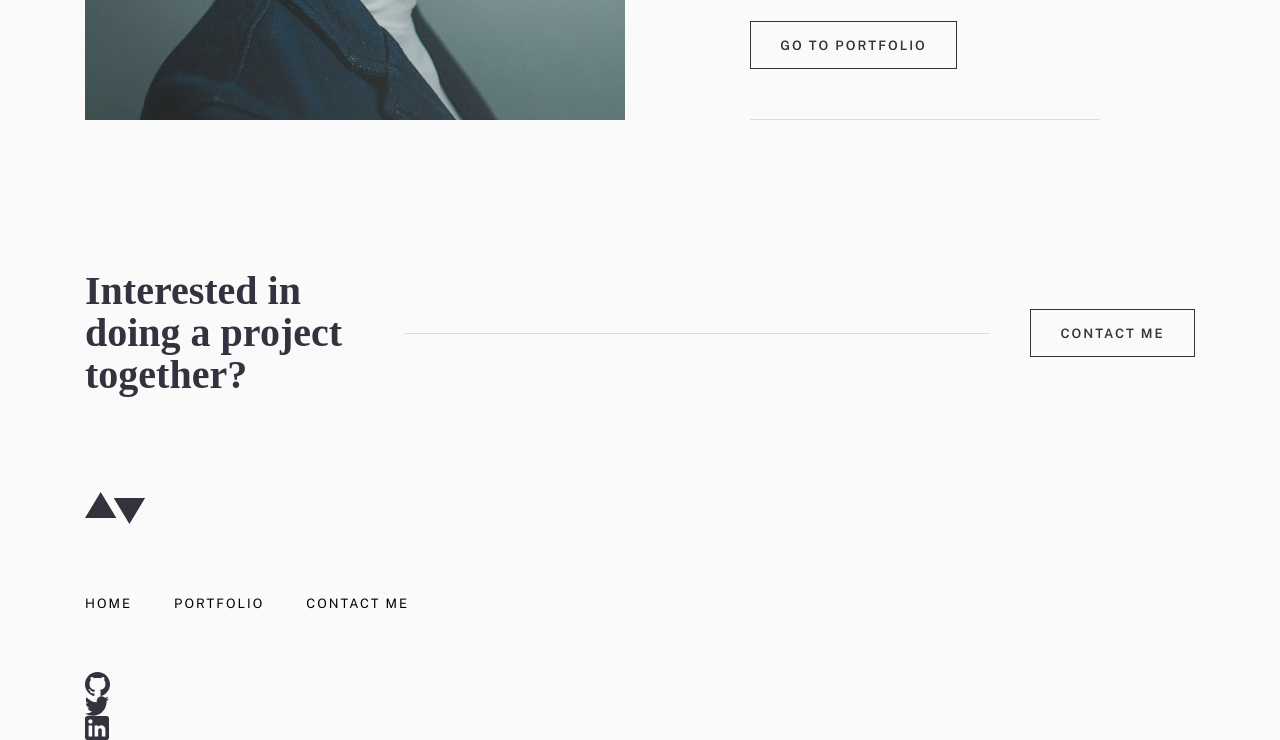
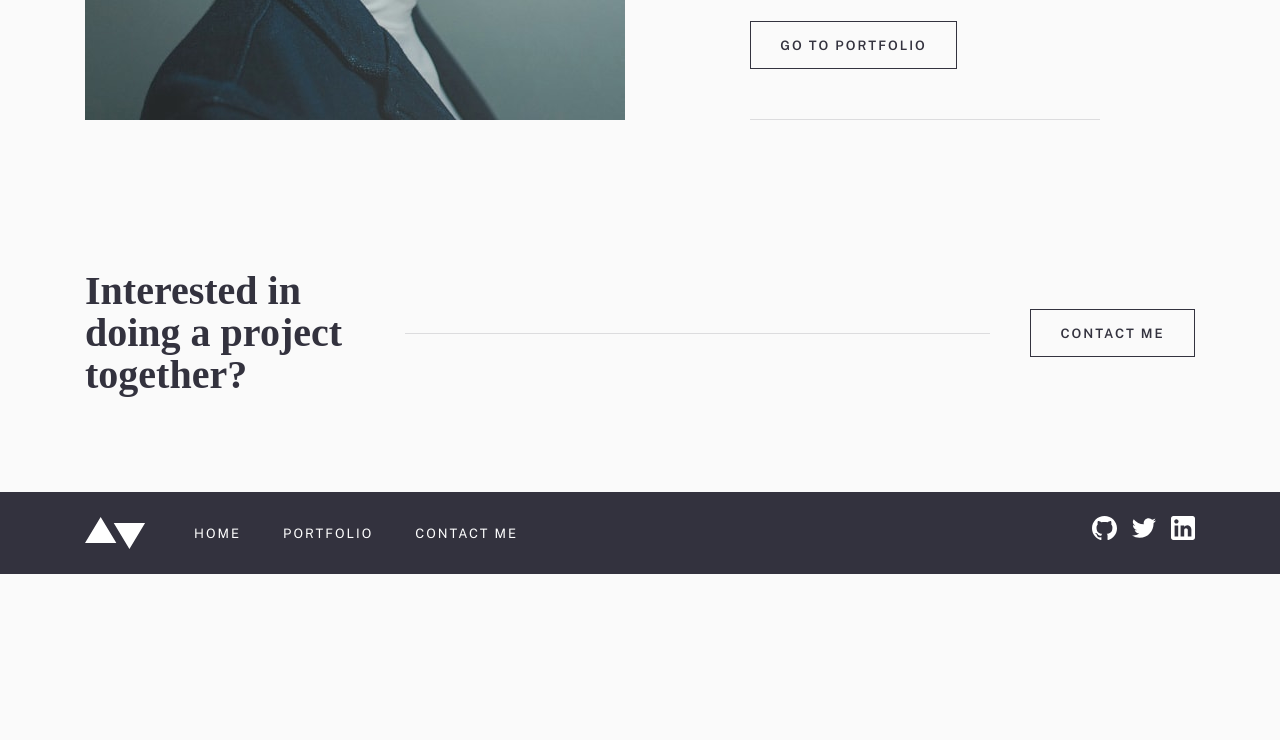
Before and after one commit to karolbanat/minimalist-portfolio-website, a website: page index.html in a window 1280 px wide. Shown: the part 1380-2120 px from the top of the page. After the commit the page ends 1954 px from the top, so only its background shows below. Drawn offline with nearby package versions, Linux system fonts and the light colour scheme; a web font is replaced by a local one.

Commit message:
Footer styling

```diff
--- a/index.html
+++ b/index.html
@@ -99,25 +99,29 @@
 
   <footer class="primary-footer">
     <div class="container">
-      <div class="flex">
+      <div class="footer-flex">
         <a aria-label="Home page" href="#"><img src="./dist/images/logo.svg" alt="" class="logo logo--light"></a>
         <nav aria-label="footer" class="navigation primary-footer__navigation">
           <ul class="navigation__nav-list">
-            <li><a href="#" class="nav-link">Home</a></li>
-            <li><a href="./html/portfolio.html" class="nav-link">Portfolio</a></li>
-            <li><a href="./html/contact.html" class="nav-link">Contact me</a></li>
+            <li><a href="#" class="nav-link primary-footer__link">Home</a></li>
+            <li><a href="./html/portfolio.html" class="nav-link primary-footer__link">Portfolio</a></li>
+            <li><a href="./html/contact.html" class="nav-link primary-footer__link">Contact me</a></li>
           </ul>
         </nav>
-        <ul class="socials-flex">
+        <ul class="socials-flex | margin-inline-start-auto-md">
           <li>
-            <a aria-label="GitHub" href="#" class="social-link"><img src="./dist/images/icons/github.svg" alt=""></a>
+            <a aria-label="GitHub" href="#" class="social-link social-link--light">
+              <img src="./dist/images/icons/github.svg" alt="">
+            </a>
           </li>
           <li>
-            <a aria-label="Twitter" href="#" class="social-link"><img src="./dist/images/icons/twitter.svg"
+            <a aria-label="Twitter" href="#" class="social-link social-link--light"><img
+                   src="./dist/images/icons/twitter.svg"
                    alt=""></a>
           </li>
           <li>
-            <a aria-label="LinkedIn" href="#" class="social-link"><img src="./dist/images/icons/linkedin.svg"
+            <a aria-label="LinkedIn" href="#" class="social-link social-link--light"><img
+                   src="./dist/images/icons/linkedin.svg"
                    alt=""></a>
           </li>
         </ul>
--- a/src/sass/components/_index.scss
+++ b/src/sass/components/_index.scss
@@ -1,9 +1,12 @@
 @forward './buttons/toggle-button';
 @forward './buttons/button';
 @forward './links/nav-link';
+@forward './links/social-link';
 @forward './other/separator-line';
+@forward './other/logo';
 @forward './section-heading';
 @forward './content-border-body';
 @forward './navigation';
 @forward './primary-header';
 @forward './contact-cta';
+@forward './primary-footer';
--- a/src/sass/components/_navigation.scss
+++ b/src/sass/components/_navigation.scss
@@ -24,7 +24,6 @@
 			translate: 0 100%;
 			padding-block: 4rem;
 			padding-inline: 6.4rem;
-			text-align: center;
 			background-color: var(--clr-primary-700);
 
 			&[data-expanded] {
@@ -38,9 +37,12 @@
 		display: flex;
 		flex-direction: column;
 		gap: var(--gap);
+		text-align: center;
 		@include mxn.mq(medium) {
 			--gap: 4.2rem;
 			flex-direction: row;
+			align-items: center;
+			text-align: start;
 		}
 	}
 }
--- /dev/null
+++ b/src/sass/components/_primary-footer.scss
@@ -0,0 +1,23 @@
+@use '../abstracts/mixins' as mxn;
+
+.primary-footer {
+	padding-block: 5.6rem;
+	color: var(--clr-neutral-100);
+	background-color: var(--clr-primary-700);
+	@include mxn.mq(medium) {
+		padding-block: 2.4rem;
+	}
+
+	&__navigation {
+		padding-block-start: 0;
+		margin-block-end: 0;
+	}
+
+	&__link {
+		color: inherit;
+		&:hover,
+		&:focus {
+			color: var(--clr-primary-400);
+		}
+	}
+}
--- /dev/null
+++ b/src/sass/components/links/_social-link.scss
@@ -0,0 +1,17 @@
+.social-link {
+	display: inline-block;
+	text-decoration: none;
+	cursor: pointer;
+	transition: scale 0.4s ease;
+
+	&:hover,
+	&:focus {
+		scale: 0.8;
+	}
+
+	&--light {
+		img {
+			filter: brightness(0) invert(1);
+		}
+	}
+}
--- /dev/null
+++ b/src/sass/components/other/_logo.scss
@@ -0,0 +1,5 @@
+.logo {
+	&--light {
+		filter: brightness(0) invert(1);
+	}
+}
--- /dev/null
+++ b/src/sass/layout/_flex.scss
@@ -0,0 +1,19 @@
+@use '../abstracts/mixins' as mxn;
+
+.footer-flex {
+	--footer-gap: 4rem;
+	display: flex;
+	flex-direction: column;
+	align-items: center;
+	gap: var(--footer-gap);
+	@include mxn.mq(medium) {
+		--footer-gap: 4.8rem;
+		flex-direction: row;
+	}
+}
+
+.socials-flex {
+	display: flex;
+	align-items: center;
+	gap: 1.5rem;
+}
--- a/src/sass/layout/_index.scss
+++ b/src/sass/layout/_index.scss
@@ -1,3 +1,4 @@
 @forward './flow';
 @forward './container';
 @forward './grid';
+@forward './flex';
--- a/src/sass/utility/_margin.scss
+++ b/src/sass/utility/_margin.scss
@@ -1,3 +1,5 @@
+@use '../abstracts/mixins' as mxn;
+
 .margin-block-about {
 	margin-block: clamp(9.6rem, 15vw, 15rem);
 }
@@ -5,3 +7,9 @@
 .mx-auto {
 	margin-inline: auto;
 }
+
+.margin-inline-start-auto-md {
+	@include mxn.mq(medium) {
+		margin-inline-start: auto;
+	}
+}
```
Also changed, not shown: dist/css/main.min.css.
